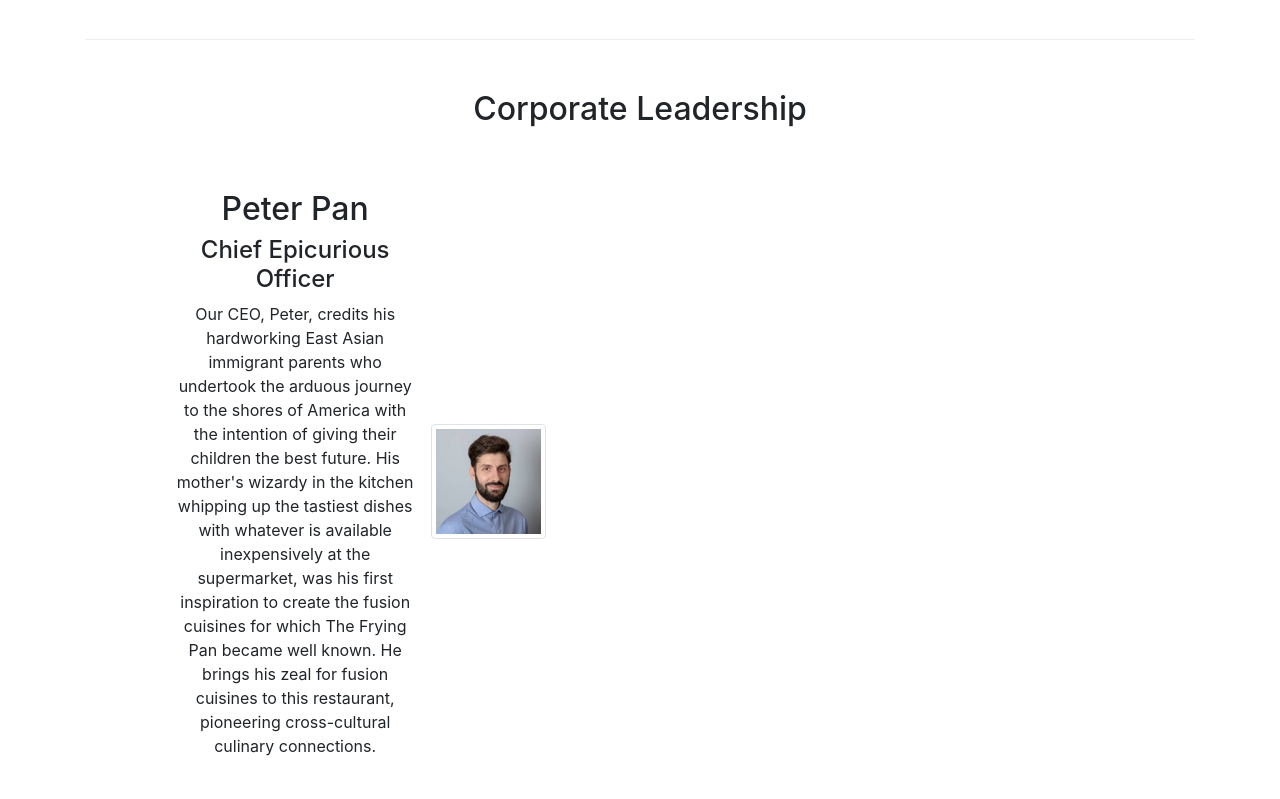
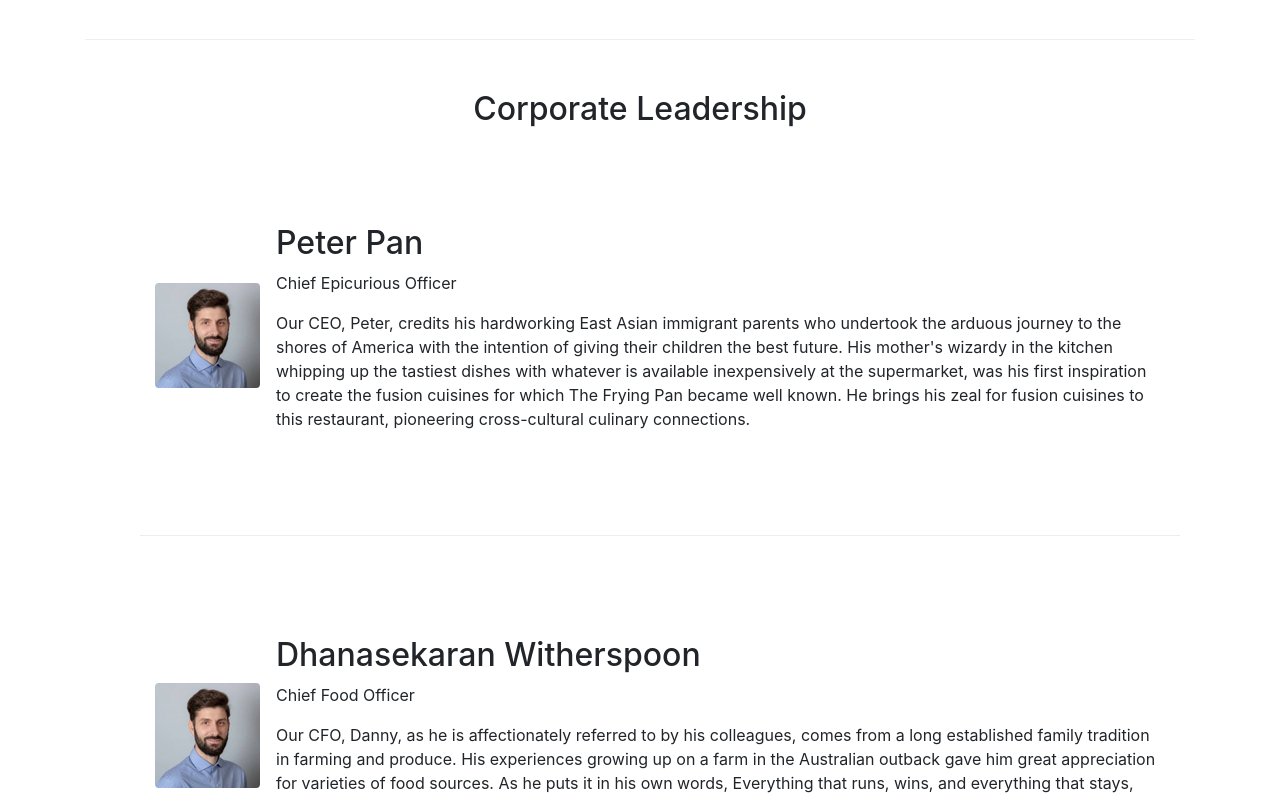
Before and after one commit to cjochoa0/Project-Web-Stack-Client, a React (Create React App) app in the folder React/confusion/: page /aboutus in a window 1280 px wide. Shown: the part 940-1739 px from the top of the page. Built offline with nearby package versions, Linux system fonts and the light colour scheme; the HTML template or start-up script is replaced by a standard one.

Commit message:
Task 2 and 3 done

```diff
--- a/React/confusion/src/components/AboutComponent.js
+++ b/React/confusion/src/components/AboutComponent.js
@@ -5,13 +5,15 @@ import {Link} from 'react-router-dom';
 function RenderLeader({leader}) {
     return(
         <div className="row row-content align-items-center">
-            <img className="d-flex mr-3 img-thumbnail align-self-center"
-                src={leader.image} alt={leader.name} />
             <div className="col col-sm order-sm-first col-md">
-                <div className="media-body">
-                    <h2 className="mt-0">{leader.name}</h2>
-                    <h4>{leader.designation}</h4>
-                    <p className="d-none d-sm-block">{leader.description}</p>
+                <div className="media">
+                    <img className="d-flex mr-3 img-fluid rounded align-self-center"
+                         src={leader.image} alt={leader.name} />
+                    <div className="media-body text-left">
+                        <h2 className="mt-0">{leader.name}</h2>
+                        <p>{leader.designation}</p>
+                        <p className="d-none d-sm-block">{leader.description}</p>
+                    </div>
                 </div>
             </div>
         </div>
@@ -24,7 +26,7 @@ function About(props) {
 
     const leaders = props.leaders.map((leader) => {
         return (
-            <div className="col-12 col-md-5 m-1" key={leader.id}>
+            <div  key={leader.id}>
                 <RenderLeader leader={leader}/>
             </div>
         );
```
